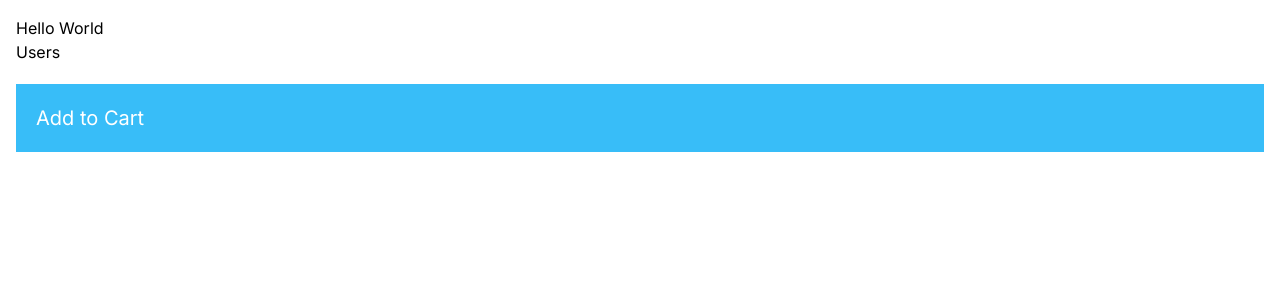
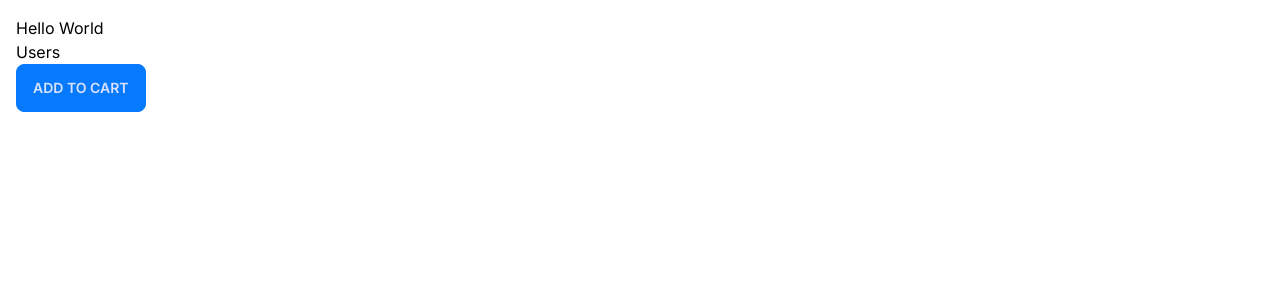
Before and after one commit to Xero1000/next-app, a Next.js app: page / in a window 1280 px wide. Shown: the top 300 px of the page. Built offline with nearby package versions, Linux system fonts and the light colour scheme.

Commit message:
Install DaisyUI and implement winter theme

```diff
--- a/app/components/AddToCart.tsx
+++ b/app/components/AddToCart.tsx
@@ -3,7 +3,7 @@
 
 const AddToCart = () => {
   return (
-    <button onClick={() => console.log('Click')}>Add to Cart</button>
+    <button className='btn btn-primary' onClick={() => console.log('Click')}>Add to Cart</button>
   )
 }
 
--- a/app/components/ProductCard.tsx
+++ b/app/components/ProductCard.tsx
@@ -3,7 +3,7 @@
 
 const ProductCard = () => {
   return (
-    <div className='p-5 my-5 bg-sky-400 text-white text-xl hover:bg-sky-500'>
+    <div>
         <AddToCart />
     </div>
   )
--- a/app/layout.tsx
+++ b/app/layout.tsx
@@ -15,7 +15,7 @@
   children: React.ReactNode
 }) {
   return (
-    <html lang="en">
+    <html lang="en" data-theme="winter">
       <body className={inter.className}>{children}</body>
     </html>
   )
--- a/package.json
+++ b/package.json
@@ -21,5 +21,8 @@
     "react-dom": "18.2.0",
     "tailwindcss": "3.3.3",
     "typescript": "5.2.2"
+  },
+  "devDependencies": {
+    "daisyui": "^3.7.7"
   }
 }
--- a/tailwind.config.ts
+++ b/tailwind.config.ts
@@ -15,6 +15,9 @@
       },
     },
   },
-  plugins: [],
+  plugins: [require("daisyui")],
+  daisyui: {
+    themes: ["winter"],
+  },
 }
 export default config
```
Also changed, not shown: 1 other file (tests, documents, lock files or other folders).
